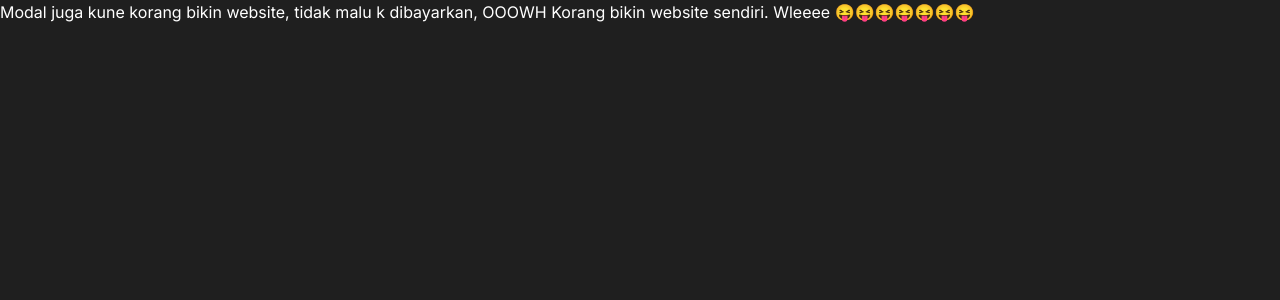
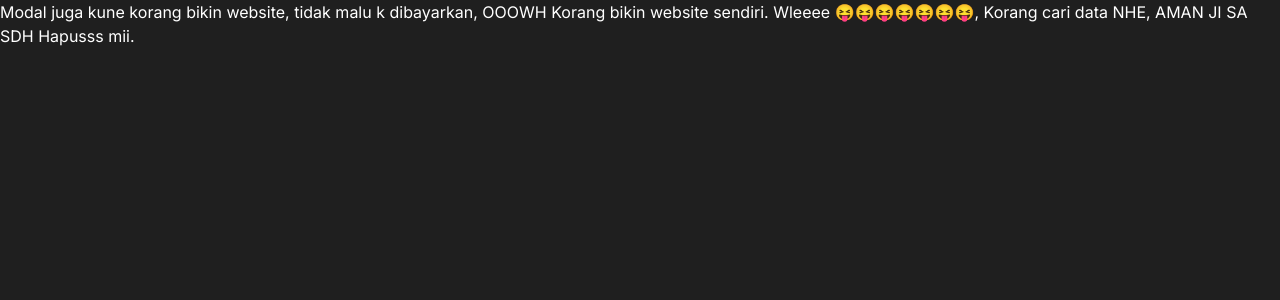
Before and after one commit to muhmauliddunarifin-pixel/nusantara-humanity-education-foundation, a React (Vite) app: page / in a window 1280 px wide. Shown: the top 300 px of the page. Built offline with nearby package versions, Linux system fonts and the light colour scheme.

Commit message:
Update App.tsx

```diff
--- a/src/App.tsx
+++ b/src/App.tsx
@@ -27,7 +27,7 @@ import { KontakPage } from './components/sections/KontakPage';
 export default function App() {
   return(
     <>
-      <h1>Modal juga kune korang bikin website, tidak malu k dibayarkan, OOOWH Korang bikin website sendiri. Wleeee 😝😝😝😝😝😝😝</h1>
+      <h1>Modal juga kune korang bikin website, tidak malu k dibayarkan, OOOWH Korang bikin website sendiri. Wleeee 😝😝😝😝😝😝😝, Korang cari data NHE, AMAN JI SA SDH Hapusss mii.</h1>
     </>
   )
 }
```
